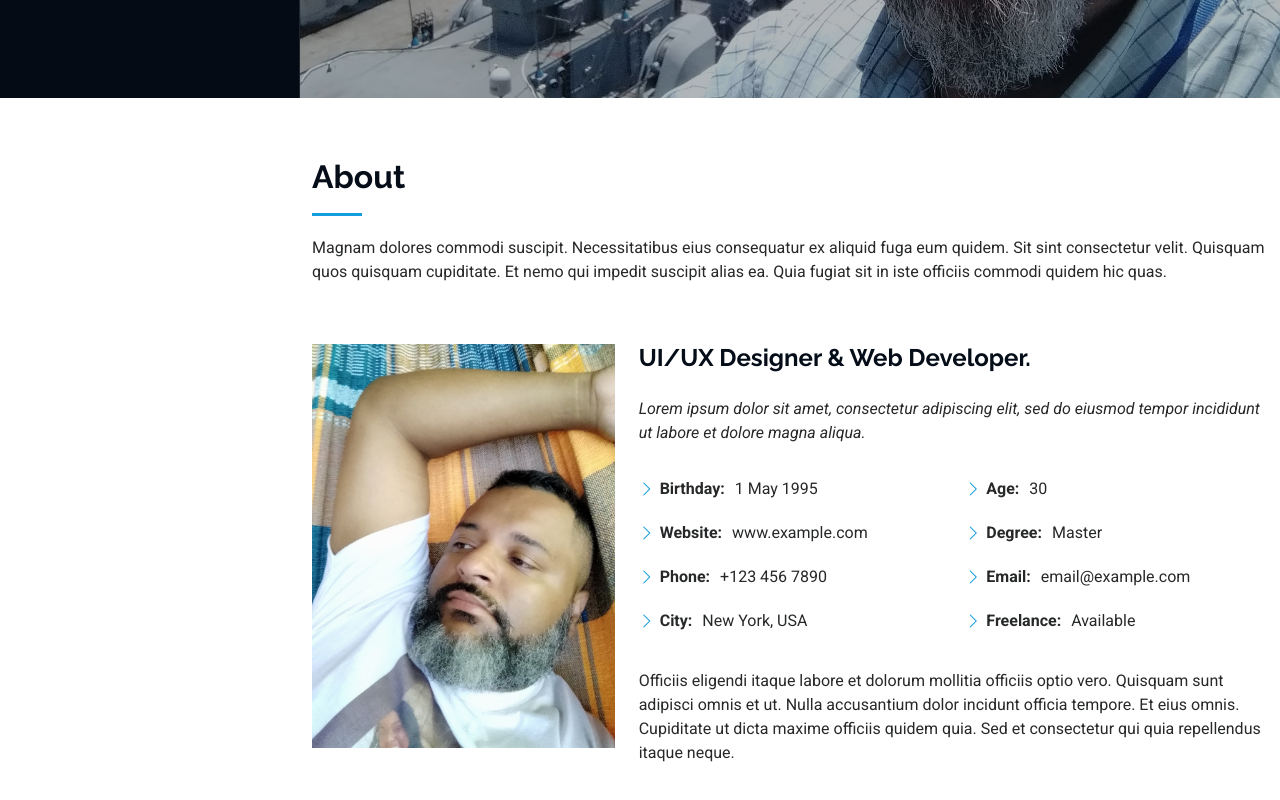
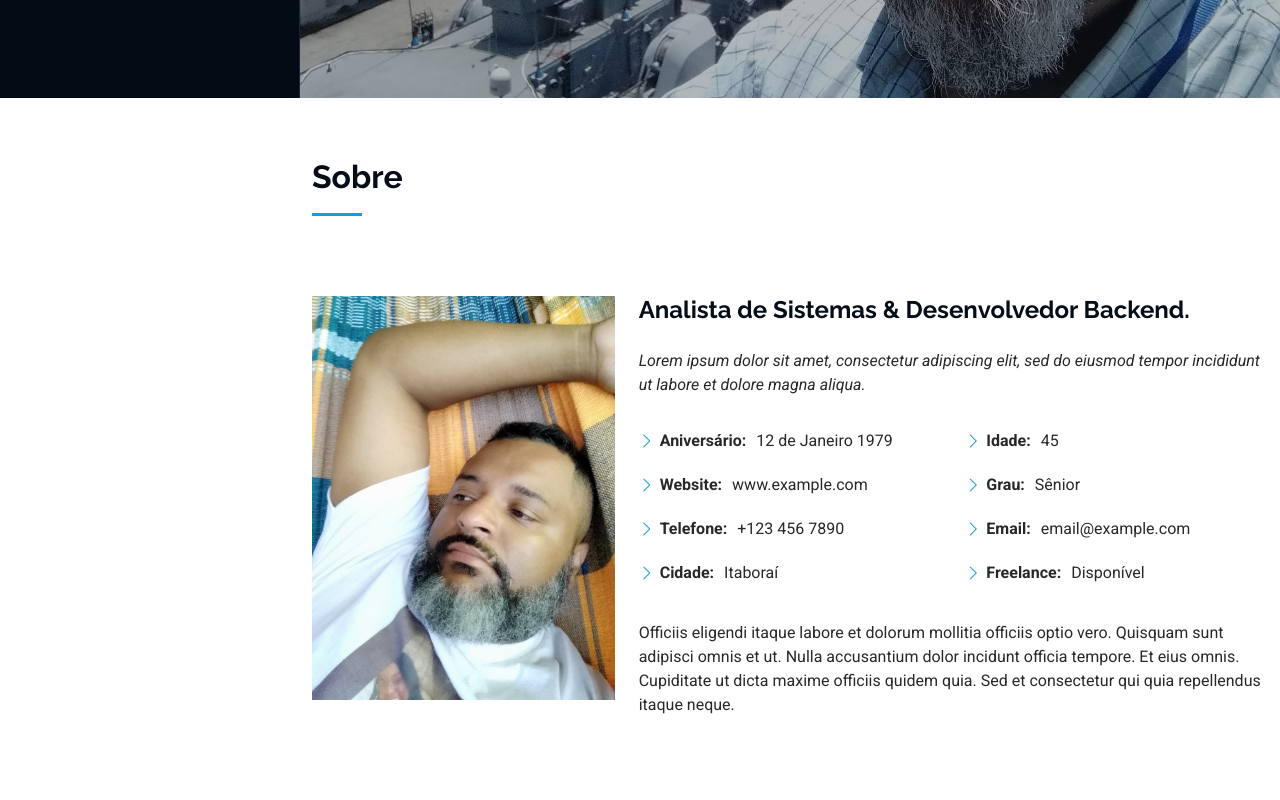
Before and after one commit to WSDSilva/ads_desco, a plain HTML site: page index.html in a window 1280 px wide. Shown: the part 702-1502 px from the top of the page. Drawn offline with Linux system fonts and the light colour scheme.

Commit message:
Tradução da section about

```diff
--- a/index.html
+++ b/index.html
@@ -94,10 +94,7 @@
 
       <!-- Section Title -->
       <div class="container section-title" data-aos="fade-up">
-        <h2>About</h2>
-        <p>Magnam dolores commodi suscipit. Necessitatibus eius consequatur ex aliquid fuga eum quidem. Sit sint
-          consectetur velit. Quisquam quos quisquam cupiditate. Et nemo qui impedit suscipit alias ea. Quia fugiat sit
-          in iste officiis commodi quidem hic quas.</p>
+        <h2>Sobre</h2>
       </div><!-- End Section Title -->
 
       <div class="container" data-aos="fade-up" data-aos-delay="100">
@@ -107,7 +104,7 @@
             <img src="assets/img/my-profile-img.jpg" class="img-fluid" alt="">
           </div>
           <div class="col-lg-8 content">
-            <h2>UI/UX Designer &amp; Web Developer.</h2>
+            <h2>Analista de Sistemas &amp; Desenvolvedor Backend.</h2>
             <p class="fst-italic py-3">
               Lorem ipsum dolor sit amet, consectetur adipiscing elit, sed do eiusmod tempor incididunt ut labore et
               dolore
@@ -116,18 +113,18 @@
             <div class="row">
               <div class="col-lg-6">
                 <ul>
-                  <li><i class="bi bi-chevron-right"></i> <strong>Birthday:</strong> <span>1 May 1995</span></li>
+                  <li><i class="bi bi-chevron-right"></i> <strong>Aniversário:</strong> <span>12 de Janeiro 1979</span></li>
                   <li><i class="bi bi-chevron-right"></i> <strong>Website:</strong> <span>www.example.com</span></li>
-                  <li><i class="bi bi-chevron-right"></i> <strong>Phone:</strong> <span>+123 456 7890</span></li>
-                  <li><i class="bi bi-chevron-right"></i> <strong>City:</strong> <span>New York, USA</span></li>
+                  <li><i class="bi bi-chevron-right"></i> <strong>Telefone:</strong> <span>+123 456 7890</span></li>
+                  <li><i class="bi bi-chevron-right"></i> <strong>Cidade:</strong> <span>Itaboraí</span></li>
                 </ul>
               </div>
               <div class="col-lg-6">
                 <ul>
-                  <li><i class="bi bi-chevron-right"></i> <strong>Age:</strong> <span>30</span></li>
-                  <li><i class="bi bi-chevron-right"></i> <strong>Degree:</strong> <span>Master</span></li>
+                  <li><i class="bi bi-chevron-right"></i> <strong>Idade:</strong> <span>45</span></li>
+                  <li><i class="bi bi-chevron-right"></i> <strong>Grau:</strong> <span>Sênior</span></li>
                   <li><i class="bi bi-chevron-right"></i> <strong>Email:</strong> <span>email@example.com</span></li>
-                  <li><i class="bi bi-chevron-right"></i> <strong>Freelance:</strong> <span>Available</span></li>
+                  <li><i class="bi bi-chevron-right"></i> <strong>Freelance:</strong> <span>Disponível</span></li>
                 </ul>
               </div>
             </div>
```
